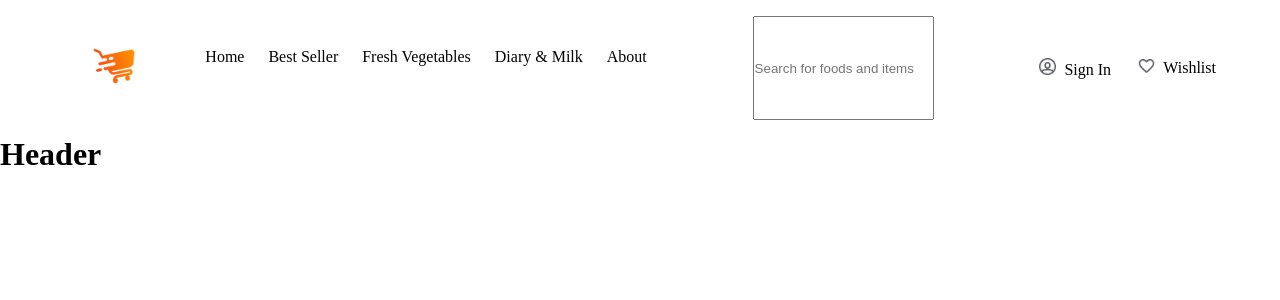
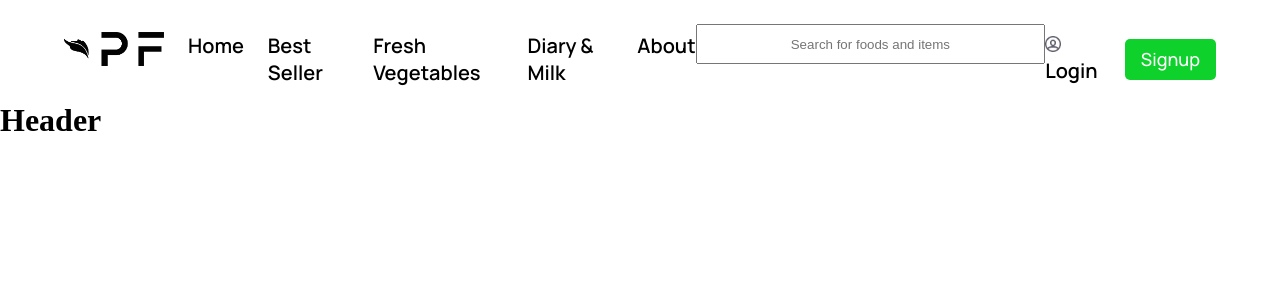
Before and after one commit to VishalSalemJayavel/PriceFinder, a React (Create React App) app in the folder frontend/: page / in a window 1280 px wide. Shown: the top 300 px of the page. Built offline with nearby package versions, Linux system fonts and the light colour scheme.

Commit message:
Navbar temporary complete

```diff
--- a/frontend/src/components/navbar/Navbar.jsx
+++ b/frontend/src/components/navbar/Navbar.jsx
@@ -24,6 +24,7 @@ const Navbar = () => {
       </div>
 
       <input
+       className='app__navbar-search'
         type="text"
         placeholder="Search for foods and items"
         value={searchInput}
@@ -33,12 +34,12 @@ const Navbar = () => {
       <ul className="app__navbar-links">
         <li className="app__sign_in">
           <img src={images.sign_in} alt="sign_in" />
-          <a href='#'>Sign In</a>
+          <a href='#'>Login</a>
         </li>
 
-        <li className="app__wishlist">
-          <img src={images.wishlist} alt="wishlist" />
-          <a href='#'>Wishlist</a>
+        <li className="app__navbar-signup">
+
+          <button type='button'>Signup</button>
         </li>
 
       </ul>
--- a/frontend/src/components/navbar/navbar.css
+++ b/frontend/src/components/navbar/navbar.css
@@ -3,52 +3,79 @@
     justify-content: space-between;
 
     padding: 1rem 4rem;
+
 }
 
 .app__navbar-list{
     display: flex;
     flex-direction: row;
+    justify-content: flex-end;
 
 }
 
 .app__navbar-list p {
     display: flex;
     padding-left: 1.5rem;
-    padding-top: 2rem;
+    padding-top: 1rem;
+    font-family: var(--font-family);
+    font-weight: 600;
 }
 
 .app__navbar-links {
     display: flex;
     justify-content: flex-end;
     align-items: center;
+    padding-top: 1rem;
 }
 .app__sign_in{
     padding-right: 1.7rem;
     list-style-type: none;
+    font-family: var(--font-family);
+    font-weight: 600;
 }
 
 .app__sign_in img {
-    width: 25px;
+    width: 24px;
     padding-right: 0.5rem;
 }
 
-.app__wishlist{
+.app__navbar-signup{
     list-style-type: none;
 }
-.app__wishlist img {
-    width: 25px;
-    padding-right: 0.5rem;
+
+.app__navbar-signup button{
+    padding: 0.5rem 1rem;
+    color: #fff;
+    background: #0ed12b;
+    font-family: var(--font-family);
+    font-weight: 500;
+    font-size: 18px;
+    line-height: 25px;
+    border-radius: 5px;
+    border: 0;
+    outline: none;
+    cursor: pointer;
 }
 
 .app__navbar-menu {
     display: none;
 }
-.app__navbar-logo{
-  width: 1%;
-
+.app__navbar-logo {
+    padding-top: 1rem;
 }
 
 .app__navbar-logo img {
     width: 100px;
-    height: 100px;
 }
+
+a {
+    font-size: 20px;
+
+}
+
+.app__navbar-search {
+    margin-top: 0.5rem ;
+    width: 400px;
+    height: 40px;
+    text-align: center;
+}
```
Also changed, not shown: frontend/src/assets/logo.png.
